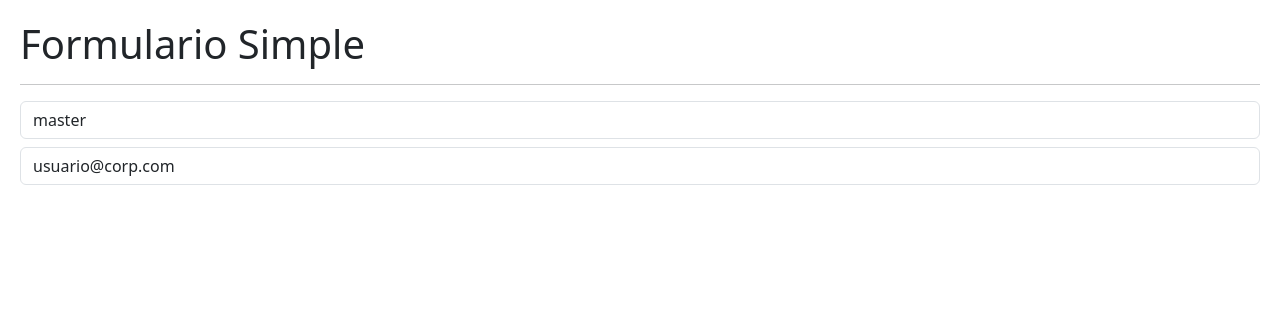
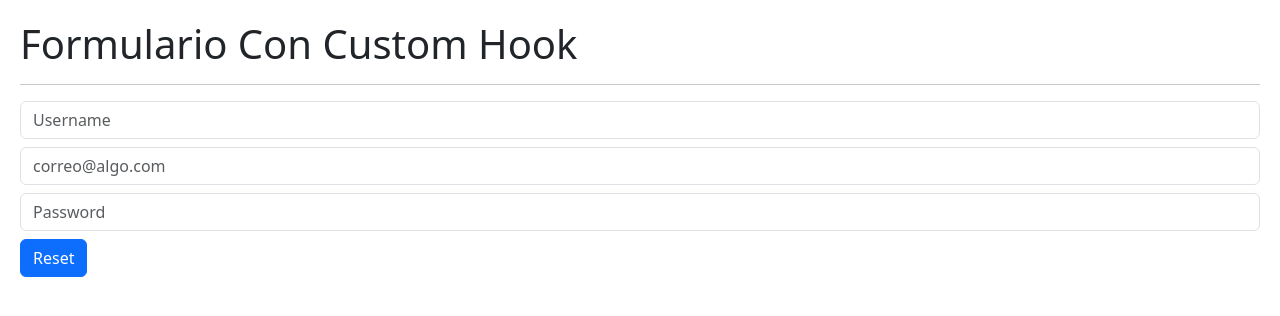
Before and after one commit to JordyV23/hook-app, a React (Vite) app: page / in a window 1280 px wide. Shown: the top 316 px of the page. Built offline with nearby package versions, Linux system fonts and the light colour scheme.

Commit message:
Manejo de formularios con hooks

```diff
--- /dev/null
+++ b/src/02-useEffect/FormWithCustomHook.jsx
@@ -0,0 +1,50 @@
+// import { useEffect } from "react";
+import { useForm } from "../hooks/useForm";
+
+export const FormWithCustomHook = () => {
+  const { onInputChange, username, email, password, onReset } = useForm({
+    username: "",
+    email: "",
+    password: "",
+  });
+
+
+
+  return (
+    <>
+      <h1>Formulario Con Custom Hook</h1>
+      <hr />
+
+      <input
+        type="text"
+        className="form-control"
+        placeholder="Username"
+        name="username"
+        value={username}
+        onChange={onInputChange}
+      />
+
+      <input
+        type="email"
+        className="form-control mt-2"
+        placeholder="correo@algo.com"
+        name="email"
+        value={email}
+        onChange={onInputChange}
+      />
+
+      <input
+        type="password"
+        className="form-control mt-2"
+        placeholder="Password"
+        name="password"
+        value={password}
+        onChange={onInputChange}
+      />
+
+      <button className="btn btn-primary mt-2" onClick={onReset}>
+        Reset
+      </button>
+    </>
+  );
+};
--- /dev/null
+++ b/src/02-useEffect/Message.jsx
@@ -0,0 +1,21 @@
+import { useEffect } from "react";
+
+export const Message = () => {
+  useEffect(() => {
+    const onMouseMove = ({ x, y }) => {
+      const coords = { x, y };
+      console.log(coords);
+    };
+    window.addEventListener("mousemove", onMouseMove);
+
+    return () => {
+      window.removeEventListener("mousemove", onMouseMove);
+    };
+  }, []);
+
+  return (
+    <>
+      <h3>Usuario ya existe</h3>
+    </>
+  );
+};
--- a/src/02-useEffect/SimpleForm.jsx
+++ b/src/02-useEffect/SimpleForm.jsx
@@ -1,4 +1,5 @@
 import { useEffect, useState } from "react";
+import { Message } from "./Message";
 
 export const SimpleForm = () => {
   //El hook para mantener el estado es useEffect
@@ -19,9 +20,21 @@
   };
 
   //Se lanza al redibujar el componente
+  //No se recomienda utilizar el useEffect sin una dependencia
+  //Es una condicion por la cual se quiere que el useEffect se
+  //vuelva a disparar
+  //Si se pone un [] es para que solo sea llamado 1 vez
   useEffect(() => {
-    console.log("useEffect");
-  });
+    //console.log("useEffect");
+  }, []);
+
+  useEffect(() => {
+    //console.log("FormState Changed");
+  }, [formState]);
+
+  useEffect(() => {
+    //console.log("email Changed");
+  }, [email]);
 
   return (
     <>
@@ -45,8 +58,8 @@
         value={email}
         onChange={onInputChange}
       />
+
+      {username === "master" && <Message />}
     </>
   );
 };
-
-//Ultimo video visto: 7 - Parte 9
--- /dev/null
+++ b/src/hooks/useForm.js
@@ -0,0 +1,24 @@
+import { useState } from "react";
+
+export const useForm = (initialForm = {}) => {
+  const [formState, setFormState] = useState(initialForm);
+
+  const onInputChange = ({ target }) => {
+    const { name, value } = target;
+    setFormState({
+      ...formState,
+      [name]: value,
+    });
+  };
+
+  const onReset = () => {
+    setFormState(initialForm);
+  };
+
+  return {
+    ...formState,
+    formState,
+    onInputChange,
+    onReset
+  };
+};
--- a/src/main.jsx
+++ b/src/main.jsx
@@ -1,7 +1,8 @@
 import React from "react";
 import ReactDOM from "react-dom/client";
 import "./index.css";
-import { SimpleForm } from "./02-useEffect/SimpleForm";
+import { FormWithCustomHook } from "./02-useEffect/FormWithCustomHook";
+// import { SimpleForm } from "./02-useEffect/SimpleForm";
 //import { CounterWithCustomHook } from "./01-useState/CounterWithCustomHook";
 //import { CounterApp } from "./01-useState/CounterApp";
 //import {HooksApp} from './HooksApp'
@@ -11,6 +12,8 @@
     {/* <HooksApp/> */}
     {/* <CounterApp/> */}
     {/* <CounterWithCustomHook /> */}
-    <SimpleForm />
+    {/* <SimpleForm /> */}
+
+    <FormWithCustomHook/>
   </React.StrictMode>
 );
```
